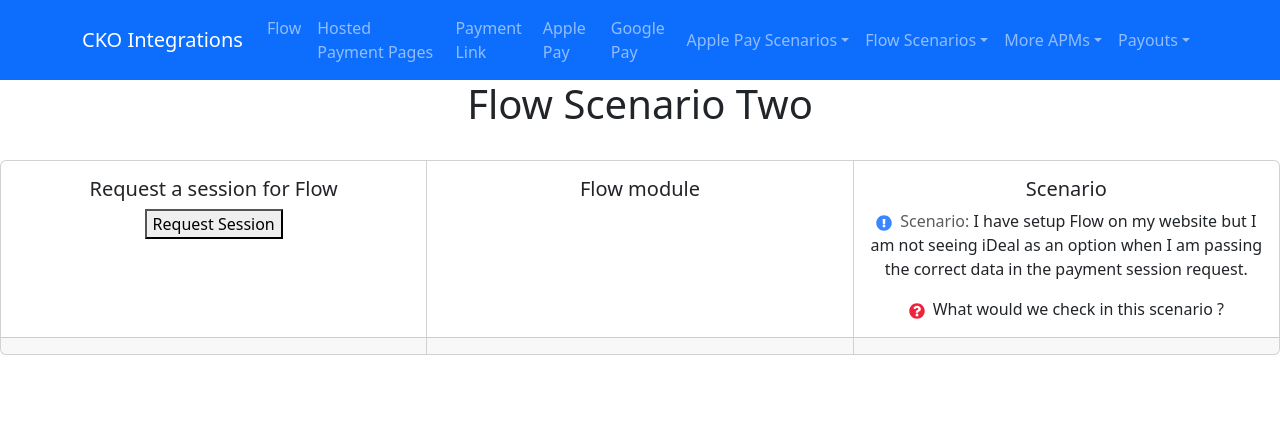
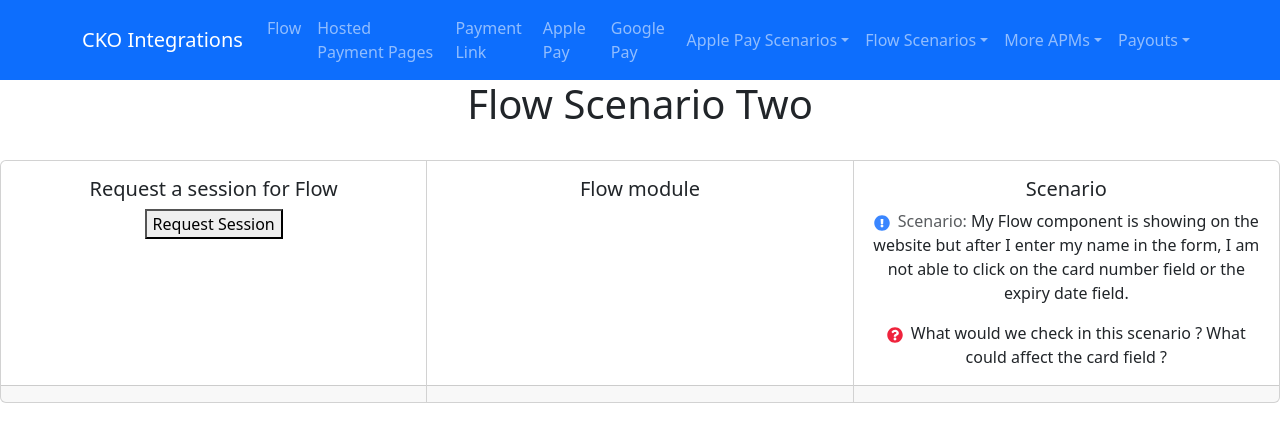
Before and after one commit to Mark-Reilly-Checkout/React-Flask-Project, a React (Create React App) app in the folder frontend/: page /flowScenarioTwo in a window 1280 px wide. Shown: the top 442 px of the page. Built offline with nearby package versions, Linux system fonts and the light colour scheme.

Commit message:
Updated Flow scenarios, On Flow S2

```diff
--- a/frontend/src/components/Scenarios/Flow/Scenario Three/FlowS3.js
+++ b/frontend/src/components/Scenarios/Flow/Scenario Three/FlowS3.js
@@ -177,8 +177,8 @@ const FlowS3 = () => {
                             <Card.Text>
                                 <div className="text-center" >
                                 <FaExclamationCircle color="#3a86ff" style={{marginRight: 8}}/>
-                                <span className="text-muted">Scenario: </span> I have setup Flow on my website but I am not seeing iDeal as an option
-                                    when I am passing the correct data in the payment session request.
+                                <span className="text-muted">Scenario: </span> Apple Pay and Google Pay are showing on Flow but every payment fails,
+                                is there anything else I need to do on my side ?
                                 </div>
                                 <div className="text-center mt-3" >
                                 <FaQuestionCircle color="#ef233c" style={{marginRight: 8}}/>
--- a/frontend/src/components/Scenarios/Flow/Scenario Two/FlowS2.js
+++ b/frontend/src/components/Scenarios/Flow/Scenario Two/FlowS2.js
@@ -177,12 +177,12 @@ const FlowS2 = () => {
                             <Card.Text>
                                 <div className="text-center" >
                                 <FaExclamationCircle color="#3a86ff" style={{marginRight: 8}}/>
-                                <span className="text-muted">Scenario: </span> I have setup Flow on my website but I am not seeing iDeal as an option
-                                    when I am passing the correct data in the payment session request.
+                                <span className="text-muted">Scenario: </span> My Flow component is showing on the website but after I enter my name in the form,
+                                I am not able to click on the card number field or the expiry date field.
                                 </div>
                                 <div className="text-center mt-3" >
                                 <FaQuestionCircle color="#ef233c" style={{marginRight: 8}}/>
-                                What would we check in this scenario ?
+                                What would we check in this scenario ? What could affect the card field ?
                                 </div>
                             </Card.Text>
                         </Card.Body>
@@ -192,14 +192,6 @@ const FlowS2 = () => {
                     </Card>
                 </CardGroup>
             </div>
-            {paymentIdFromUrl && (
-                <div className="text-center my-3">
-                    <p className="text-success">Payment completed!</p>
-                    <p>
-                        <strong>Payment ID:</strong> <code>{paymentIdFromUrl}</code>
-                    </p>
-                </div>
-            )}
         </div>
     );
 };
```
